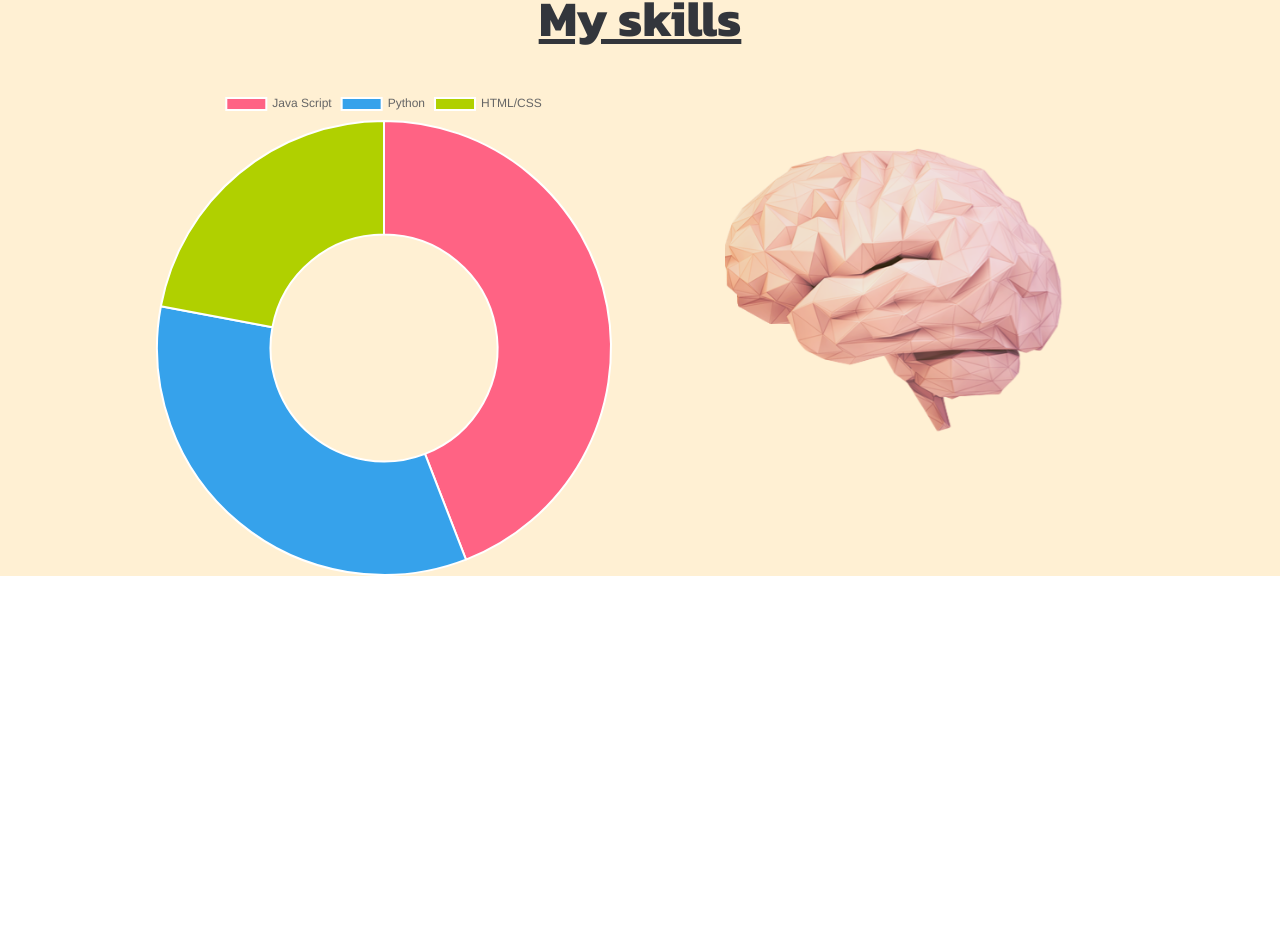
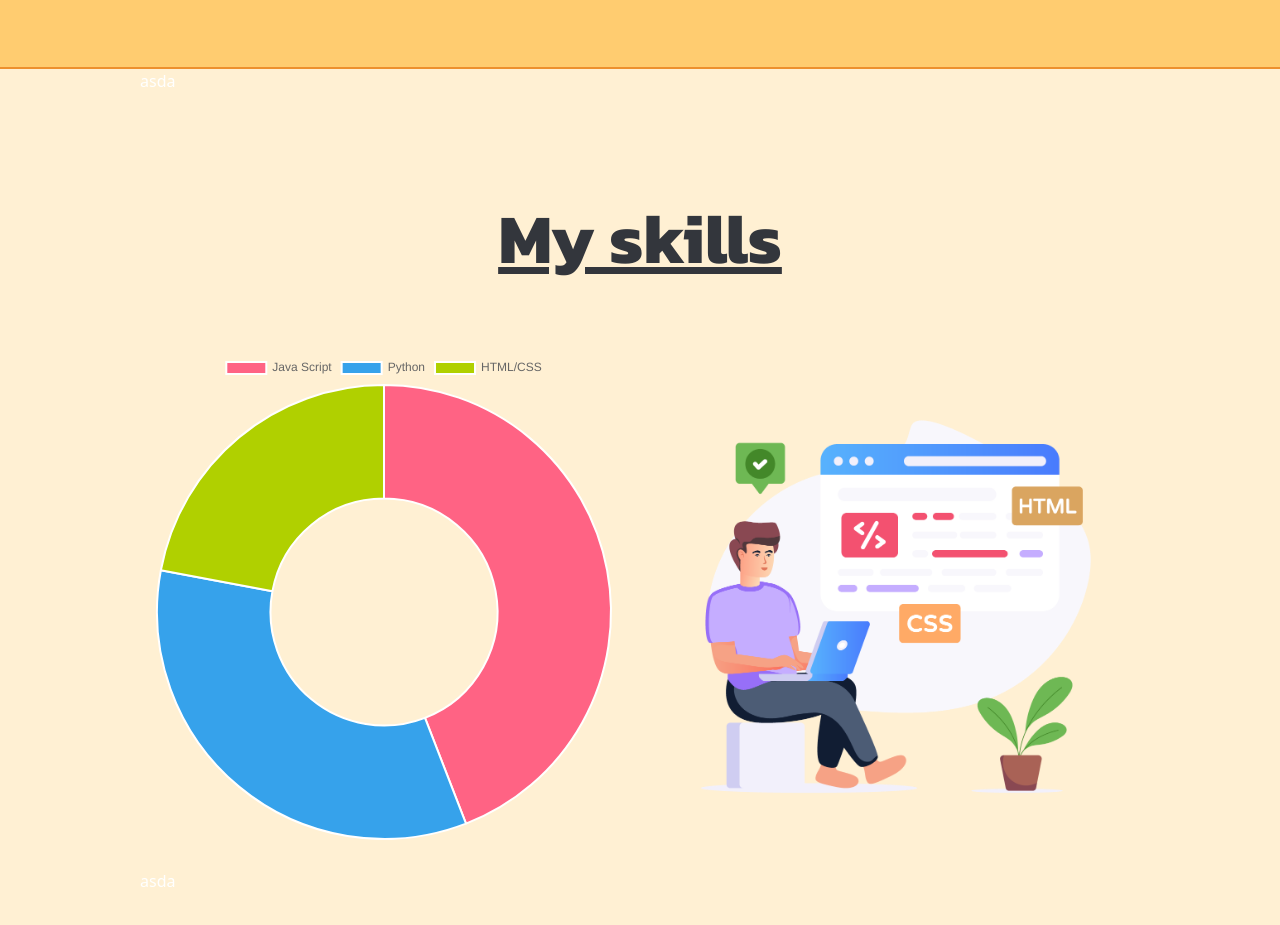
Before and after one commit to elusiivee/portfolio, a Vue app in the folder Portfolio/: page / in a window 1280 px wide. Shown: the part 789-1714 px from the top of the page. Before the commit the page ends 1365 px from the top, so only its background shows below. Built offline with nearby package versions, Linux system fonts and the light colour scheme.

Commit message:
fixed skill box and added animation while scrolling

```diff
--- a/Portfolio/src/App.vue
+++ b/Portfolio/src/App.vue
@@ -1,15 +1,13 @@
-<script setup>
+<script setup="setup">
 
-import NavBar from "./components/NavComponent.vue"
- </script>
+    import NavBar from "./components/NavComponent.vue"
+</script>
 
- <template>
+<template>
 
-    <NavBar  />
-    <RouterView />
- </template>
+    <NavBar/>
+    <RouterView/>
 
+</template>
 
-<style>
-
-</style>
+<style></style>
--- a/Portfolio/src/components/MainComponent.vue
+++ b/Portfolio/src/components/MainComponent.vue
@@ -1,8 +1,10 @@
-<script>
-import piechart from './PieChart.vue'
+<script setup>
+import SkillBlok from './SkillsComponent.vue'
+import { ref, onMounted  } from 'vue'; // Import ref from Vue
 document.addEventListener('mousemove', parallax);
 function parallax(e){
     document.querySelectorAll('.object').forEach(function(move){
+
         var moving_value = move.getAttribute('data-value');
         var x = e.clientX * moving_value;
         var y = e.clientY * moving_value;
@@ -10,8 +12,35 @@ function parallax(e){
         move.style.transform = 'translateX('+x+'px) translateY(' + y +'px)';
     })
 }
+const observerOptions = {
+    threshold: 0.2,
+  };
 
+  // Intersection Observer callback
+  const observerCallback = (entries, observer) => {
+    entries.forEach((entry) => {
+      if (entry.isIntersecting) {
+        entry.target.classList.add('show');
+        observer.unobserve(entry.target);
+      }
+    });
+  };
+
+  // Create a ref for each hidden section
+  const skillsSection1 = ref(null);
+  const skillsSection2 = ref(null);
+
+  // Create Intersection Observer instances for each hidden section
+  const skillsSectionObserver = new IntersectionObserver(observerCallback, observerOptions);
+  const otherSectionObserver = new IntersectionObserver(observerCallback, observerOptions);
+
+  // Observe the hidden sections
+  onMounted(() => {
+    skillsSectionObserver.observe(skillsSection1.value);
+    otherSectionObserver.observe(skillsSection2.value);
+  });
 </script>
+
 
 <template>
     <div class="my_body">
@@ -35,14 +64,16 @@ function parallax(e){
                 <div class="layer2 object" data-value="0.01"><img src="./icons/IMG_20230927_130808_779.jpg" style="right: 38px; top: -60px;" ></div>
             </div>
         </div>
-        <div class="line" style="margin-top: 2rem;"></div>
     </div>
+    <div class="line" style="margin-top: 0rem 0rem 2rem 0rem;"></div>
         <div class="container">
-            <div class="bold_text" style="text-align: center; color: #33363c; text-decoration: underline; margin-bottom: 2rem;">My skills</div>
-            <div class="row">
-                <div class="col-6"><piechart/></div>
-                <div class="col-6 poly_container"><img src="./icons/brain.png" class="brain"  alt=""></div>
-            </div>
+            <section class="hidden" ref="skillsSection1">
+                <div>asda</div>
+                <SkillBlok />
+            </section>
+            <section class="hidden" ref="skillsSection2">
+                <div>asda</div>
+            </section>
 
         </div>
     </div>
@@ -53,6 +84,12 @@ function parallax(e){
 
 @import url('https://fonts.googleapis.com/css2?family=Kanit:wght@700&display=swap');
 @import url('https://fonts.googleapis.com/css2?family=Kanit:wght@300&display=swap');
+
+html {
+
+  width:100%;
+  height:100%;
+}
 .normal_text{
     font-family: Kanit;
     font-weight: 300;
@@ -61,7 +98,7 @@ function parallax(e){
 .bold_text{
     font-family: Kanit;
     font-weight: 700;
-    font-size: 50px;
+    font-size: 70px;
 }
 
 .my_body {
@@ -74,7 +111,9 @@ function parallax(e){
   color: white;
 }
 .main_bg{
+    height: 100vh;
     background-color: #FFCC70;
+
 }
 .main_container{
     position: relative;
@@ -134,29 +173,16 @@ function parallax(e){
   width: 100%;
   background-color:  #ed902e;
 }
-.poly_container{
-    display: flex;
-    justify-content: center;
-  align-items: center;
+section{
+    display: grid;
+    height: 100vh;
 }
-.brain{
-    width: 70%;
-    animation: moon-move 10s infinite ease-in-out;
+.hidden{
+    opacity: 0;
+    transition: all 2s;
 }
-
-@keyframes moon-move {
-    from{
-        transform: translateX(0%) translateY(-5%);
-
-    }
-
-    50%{
-        transform: translateX(0%) translateY(-15%);
-    }
-
-    to{
-        transform: translateX(0%) translateY(0%);
-    }
+.show{
+    opacity: 1;
+    transition: all 2s;
 }
-
 </style>
--- /dev/null
+++ b/Portfolio/src/components/SkillsComponent.vue
@@ -0,0 +1,50 @@
+<script>
+    import piechart from './PieChart.vue'
+</script>
+
+<template>
+    <div class="bold_text"
+        style="text-align: center; color: #33363c; text-decoration: underline; margin: 4rem 0rem 2rem 0rem;">My skills</div>
+    <div class="row">
+        <div class="col-6 ">
+            <piechart></piechart>
+
+        </div>
+        <div class="col-6 center">
+            <img src="./icons/programingicon.png" class="programing" alt=""></div>
+        </div>
+
+
+</template>
+
+<style>
+.poly_container {
+    display: flex;
+    justify-content: center;
+    align-items: center;
+}
+.center{
+    display: flex;
+    justify-content: center;
+    align-items: center;
+}
+
+.programing {
+    width: 80%;
+}
+/*
+    @keyframes moon-move {
+        from {
+            transform: translateX(0%) translateY(-5%);
+
+        }
+
+        50% {
+            transform: translateX(10%) translateY(-20%);
+        }
+
+        to {
+            transform: translateX(0%) translateY(-5%);
+        }
+    } */
+</style>
```
Also changed, not shown: Portfolio/src/components/NavComponent.vue (+27 -8 lines), Portfolio/src/components/PieChart.vue (+11 -15 lines), Portfolio/src/components/icons/programingicon.png (added), 1 other file (tests, documents, lock files or other folders).
